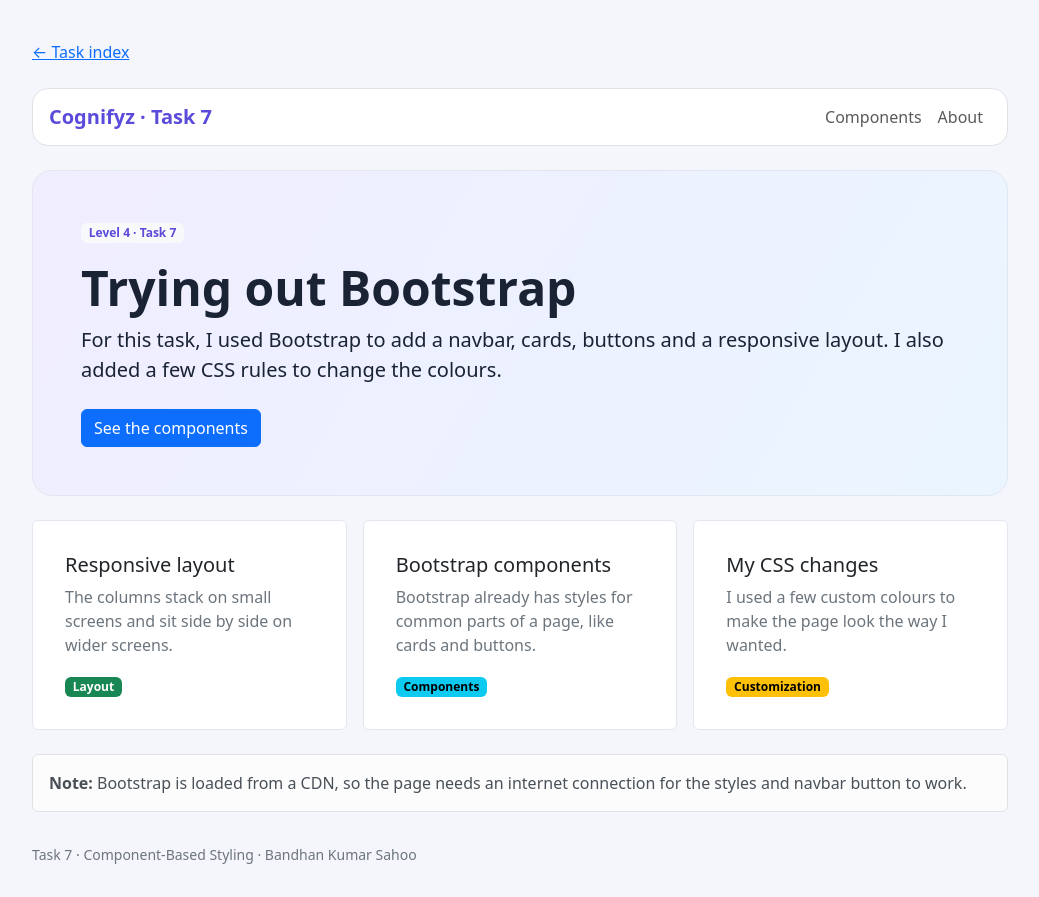
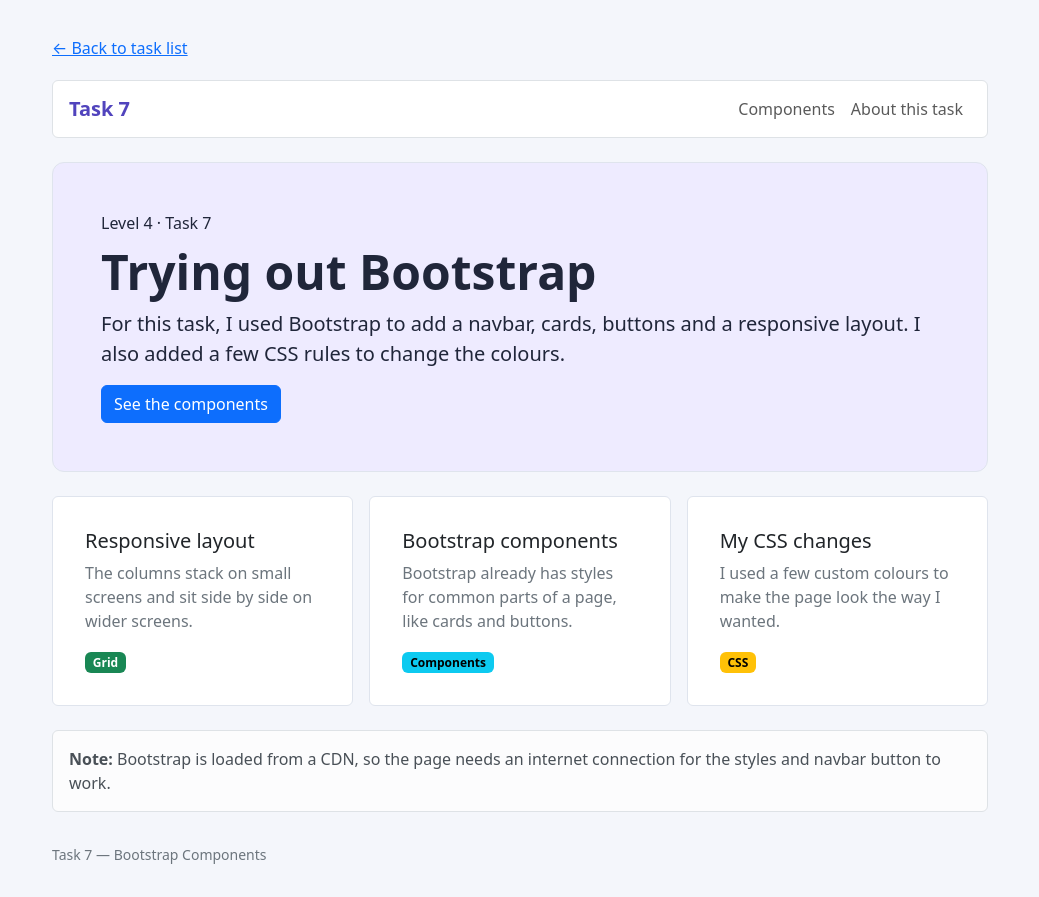
Before and after one commit to Bandhan-lab/cognifyz-frontend-internship, a website: page level-4/task-7-bootstrap-components/index.html in a window 1280 px wide. Shown: the whole page, without its empty margins (120-1159 px from the left). Drawn offline with nearby package versions, Linux system fonts and the light colour scheme.

Commit message:
Simplify and format the Bootstrap task example

```diff
--- a/level-4/task-7-bootstrap-components/index.html
+++ b/level-4/task-7-bootstrap-components/index.html
@@ -1,29 +1,135 @@
 <!doctype html>
 <html lang="en">
 <head>
-<meta charset="utf-8"><meta name="viewport" content="width=device-width, initial-scale=1">
-<meta name="description" content="Cognifyz internship Task 7: Bootstrap component-based layout.">
+  <meta charset="utf-8">
+  <meta name="viewport" content="width=device-width, initial-scale=1">
   <title>Task 7 — Bootstrap Components</title>
   <link rel="icon" href="data:,">
-<link href="https://cdn.jsdelivr.net/npm/bootstrap@5.3.3/dist/css/bootstrap.min.css" rel="stylesheet" integrity="sha384-QWTKZyjpPEjISv5WaRU9OFeRpok6YctnYmDr5pNlyT2bRjXh0JMhjY6hW+ALEwIH" crossorigin="anonymous">
-<style>body{background:#f5f6fb;color:#192334}.demo-shell{max-width:1000px}.back{display:inline-block;margin:1.5rem 0}.hero{background:linear-gradient(120deg,#f0edff,#eaf5ff);border:1px solid #e2e7ef;border-radius:1.25rem}.card{height:100%;border-color:#e2e7ef}.text-purple{color:#5b4bdb!important}</style>
+  <link
+    href="https://cdn.jsdelivr.net/npm/bootstrap@5.3.3/dist/css/bootstrap.min.css"
+    rel="stylesheet"
+    integrity="sha384-QWTKZyjpPEjISv5WaRU9OFeRpok6YctnYmDr5pNlyT2bRjXh0JMhjY6hW+ALEwIH"
+    crossorigin="anonymous"
+  >
+  <style>
+    body {
+      color: #20263a;
+      background: #f4f6fb;
+    }
+
+    .demo-shell {
+      max-width: 960px;
+    }
+
+    .back {
+      display: inline-block;
+      margin: 20px 0;
+    }
+
+    .hero {
+      background: #eeebff;
+      border: 1px solid #dfe4ed;
+      border-radius: 12px;
+    }
+
+    .card {
+      height: 100%;
+      border-color: #dfe4ed;
+    }
+
+    .text-purple {
+      color: #5144bd !important;
+    }
+  </style>
 </head>
 <body>
   <div class="container demo-shell py-3">
-<a class="back" href="../../index.html">← Task index</a>
-<nav class="navbar navbar-expand-lg bg-white rounded-4 border px-3 mb-4" aria-label="Main navigation">
-<a class="navbar-brand fw-bold text-purple" href="#">Cognifyz · Task 7</a>
-<button class="navbar-toggler" type="button" data-bs-toggle="collapse" data-bs-target="#mainNav" aria-controls="mainNav" aria-expanded="false" aria-label="Toggle navigation"><span class="navbar-toggler-icon"></span></button>
-<div class="collapse navbar-collapse" id="mainNav"><ul class="navbar-nav ms-auto"><li class="nav-item"><a class="nav-link" href="#features">Components</a></li><li class="nav-item"><a class="nav-link" href="#about">About</a></li></ul></div>
+    <a class="back" href="../../index.html">← Back to task list</a>
+
+    <nav class="navbar navbar-expand-lg bg-white rounded border px-3 mb-4" aria-label="Main navigation">
+      <a class="navbar-brand fw-bold text-purple" href="#">Task 7</a>
+      <button
+        class="navbar-toggler"
+        type="button"
+        data-bs-toggle="collapse"
+        data-bs-target="#mainNav"
+        aria-controls="mainNav"
+        aria-expanded="false"
+        aria-label="Toggle navigation"
+      >
+        <span class="navbar-toggler-icon"></span>
+      </button>
+
+      <div class="collapse navbar-collapse" id="mainNav">
+        <ul class="navbar-nav ms-auto">
+          <li class="nav-item"><a class="nav-link" href="#features">Components</a></li>
+          <li class="nav-item"><a class="nav-link" href="#about">About this task</a></li>
+        </ul>
+      </div>
     </nav>
-<header class="hero p-4 p-md-5 mb-4"><span class="badge text-bg-light text-purple mb-3">Level 4 · Task 7</span><h1 class="display-5 fw-bold">Trying out Bootstrap</h1><p class="lead mb-4">For this task, I used Bootstrap to add a navbar, cards, buttons and a responsive layout. I also added a few CSS rules to change the colours.</p><a class="btn btn-primary" href="#features">See the components</a></header>
+
+    <header class="hero p-4 p-md-5 mb-4">
+      <p class="mb-2">Level 4 · Task 7</p>
+      <h1 class="display-5 fw-bold">Trying out Bootstrap</h1>
+      <p class="lead">
+        For this task, I used Bootstrap to add a navbar, cards, buttons and a
+        responsive layout. I also added a few CSS rules to change the colours.
+      </p>
+      <a class="btn btn-primary" href="#features">See the components</a>
+    </header>
+
     <section id="features" class="row g-3 mb-4">
-<div class="col-12 col-md-4"><article class="card p-3"><div class="card-body"><h2 class="h5">Responsive layout</h2><p class="card-text text-secondary">The columns stack on small screens and sit side by side on wider screens.</p><span class="badge text-bg-success">Layout</span></div></article></div>
-<div class="col-12 col-md-4"><article class="card p-3"><div class="card-body"><h2 class="h5">Bootstrap components</h2><p class="card-text text-secondary">Bootstrap already has styles for common parts of a page, like cards and buttons.</p><span class="badge text-bg-info">Components</span></div></article></div>
-<div class="col-12 col-md-4"><article class="card p-3"><div class="card-body"><h2 class="h5">My CSS changes</h2><p class="card-text text-secondary">I used a few custom colours to make the page look the way I wanted.</p><span class="badge text-bg-warning">Customization</span></div></article></div>
+      <div class="col-12 col-md-4">
+        <article class="card p-3">
+          <div class="card-body">
+            <h2 class="h5">Responsive layout</h2>
+            <p class="card-text text-secondary">
+              The columns stack on small screens and sit side by side on wider screens.
+            </p>
+            <span class="badge text-bg-success">Grid</span>
+          </div>
+        </article>
+      </div>
+
+      <div class="col-12 col-md-4">
+        <article class="card p-3">
+          <div class="card-body">
+            <h2 class="h5">Bootstrap components</h2>
+            <p class="card-text text-secondary">
+              Bootstrap already has styles for common parts of a page, like cards and buttons.
+            </p>
+            <span class="badge text-bg-info">Components</span>
+          </div>
+        </article>
+      </div>
+
+      <div class="col-12 col-md-4">
+        <article class="card p-3">
+          <div class="card-body">
+            <h2 class="h5">My CSS changes</h2>
+            <p class="card-text text-secondary">
+              I used a few custom colours to make the page look the way I wanted.
+            </p>
+            <span class="badge text-bg-warning">CSS</span>
+          </div>
+        </article>
+      </div>
     </section>
-<section id="about" class="alert alert-light border"><strong>Note:</strong> Bootstrap is loaded from a CDN, so the page needs an internet connection for the styles and navbar button to work.</section>
-<footer class="text-secondary small py-3">Task 7 · Component-Based Styling · Bandhan Kumar Sahoo</footer>
+
+    <section id="about" class="alert alert-light border">
+      <strong>Note:</strong> Bootstrap is loaded from a CDN, so the page needs an
+      internet connection for the styles and navbar button to work.
+    </section>
+
+    <footer class="text-secondary small py-3">
+      Task 7 — Bootstrap Components
+    </footer>
   </div>
-<script src="https://cdn.jsdelivr.net/npm/bootstrap@5.3.3/dist/js/bootstrap.bundle.min.js" integrity="sha384-YvpcrYf0tY3lHB60NNkmXc5s9fDVZLESaAA55NDzOxhy9GkcIdslK1eN7N6jIeHz" crossorigin="anonymous"></script>
-</body></html>
+
+  <script
+    src="https://cdn.jsdelivr.net/npm/bootstrap@5.3.3/dist/js/bootstrap.bundle.min.js"
+    integrity="sha384-YvpcrYf0tY3lHB60NNkmXc5s9fDVZLESaAA55NDzOxhy9GkcIdslK1eN7N6jIeHz"
+    crossorigin="anonymous"
+  ></script>
+</body>
+</html>
```
Lines whose indentation alone changed are shown as unchanged.
